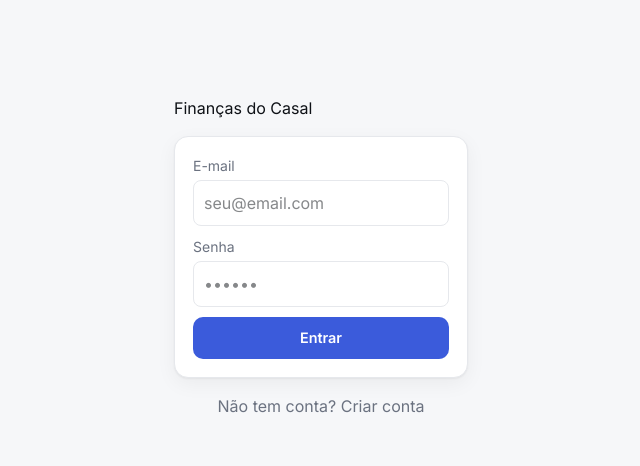
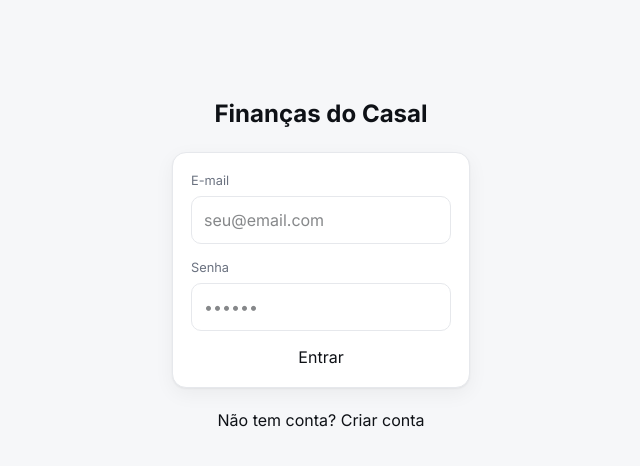
Before and after one commit to luiznocencio/financas-casal, a Next.js app: page /login in a window 1280 px wide. Shown: the top 466 px of the page, without its empty margins (319-959 px from the left). Built offline with nearby package versions, Linux system fonts and the light colour scheme.

Commit message:
feat(ui): login e onboarding redesenhados

```diff
--- a/src/app/login/page.tsx
+++ b/src/app/login/page.tsx
@@ -3,6 +3,7 @@ import { useState } from "react";
 import { useRouter } from "next/navigation";
 import { Card } from "@/components/ui/Card";
 import { Button } from "@/components/ui/Button";
+import { Field } from "@/components/ui/Field";
 import { createBrowserSupabase } from "@/lib/supabase/client";
 
 function mensagemErro(msg: string): string {
@@ -65,55 +66,52 @@ export default function LoginPage() {
   }
 
   return (
-    <main style={{ maxWidth: 360, margin: "80px auto", padding: 16, display: "grid", gap: 16 }}>
-      <h1>Finanças do Casal</h1>
+    <main style={{ maxWidth: 380, margin: "80px auto", padding: 16, display: "grid", gap: 20 }}>
+      <h1 style={{ textAlign: "center", fontFamily: "var(--font-sans)", fontWeight: 700, fontSize: "1.5rem" }}>
+        Finanças do Casal
+      </h1>
 
       <Card>
-        <form onSubmit={enviar} style={{ display: "grid", gap: 10 }}>
-          <label style={{ display: "grid", gap: 4 }}>
-            <span style={{ fontSize: 14, color: "var(--muted)" }}>E-mail</span>
-            <input
+        <form onSubmit={enviar} style={{ display: "grid", gap: 14 }}>
+          <Field
+            label="E-mail"
             type="email"
             required
             value={email}
             onChange={(e) => setEmail(e.target.value)}
             placeholder="seu@email.com"
-              style={{ padding: 10, borderRadius: 8, border: "1px solid var(--borda)" }}
           />
-          </label>
 
-          <label style={{ display: "grid", gap: 4 }}>
-            <span style={{ fontSize: 14, color: "var(--muted)" }}>Senha</span>
-            <input
+          <Field
+            label="Senha"
             type="password"
             required
             value={senha}
             onChange={(e) => setSenha(e.target.value)}
             placeholder="••••••"
-              style={{ padding: 10, borderRadius: 8, border: "1px solid var(--borda)" }}
           />
-          </label>
 
-          {erro && <p style={{ color: "var(--negativo)", margin: 0 }}>{erro}</p>}
-          {aviso && <p style={{ margin: 0 }}>{aviso}</p>}
+          {erro && <p style={{ color: "var(--negativo)", margin: 0, fontSize: "0.875rem" }}>{erro}</p>}
+          {aviso && <p style={{ margin: 0, color: "var(--muted)", fontSize: "0.875rem" }}>{aviso}</p>}
 
-          <Button type="submit" variant="primary" disabled={carregando}>
+          <Button type="submit" variant="primary" tamanho="lg" disabled={carregando} style={{ width: "100%" }}>
             {carregando ? "..." : modo === "entrar" ? "Entrar" : "Criar conta"}
           </Button>
         </form>
       </Card>
 
-      <button
+      <Button
         type="button"
+        variant="quiet"
         onClick={() => {
           setModo(modo === "entrar" ? "criar" : "entrar");
           setErro(null);
           setAviso(null);
         }}
-        style={{ background: "none", border: "none", color: "var(--muted)", cursor: "pointer", textAlign: "center" }}
+        style={{ justifySelf: "center" }}
       >
         {modo === "entrar" ? "Não tem conta? Criar conta" : "Já tem conta? Entrar"}
-      </button>
+      </Button>
     </main>
   );
 }
--- a/src/components/onboarding/OnboardingForm.tsx
+++ b/src/components/onboarding/OnboardingForm.tsx
@@ -3,6 +3,7 @@ import { useState } from "react";
 import { useRouter } from "next/navigation";
 import { Card } from "@/components/ui/Card";
 import { Button } from "@/components/ui/Button";
+import { Field } from "@/components/ui/Field";
 
 export function OnboardingForm({ nomeSugerido }: { nomeSugerido: string }) {
   const router = useRouter();
@@ -58,31 +59,23 @@ export function OnboardingForm({ nomeSugerido }: { nomeSugerido: string }) {
       </div>
 
       <Card>
-        <div style={{ display: "grid", gap: 10 }}>
-          <label style={{ display: "grid", gap: 4 }}>
-            <span style={{ fontSize: 14, color: "var(--muted)" }}>Seu nome</span>
-            <input value={nome} onChange={(e) => setNome(e.target.value)}
-              style={{ padding: 10, borderRadius: 8, border: "1px solid var(--borda)" }} />
-          </label>
+        <div style={{ display: "grid", gap: 14 }}>
+          <Field label="Seu nome" value={nome} onChange={(e) => setNome(e.target.value)} />
 
           {modo === "criar" ? (
-            <label style={{ display: "grid", gap: 4 }}>
-              <span style={{ fontSize: 14, color: "var(--muted)" }}>Nome do lar</span>
-              <input value={nomeLar} onChange={(e) => setNomeLar(e.target.value)}
-                style={{ padding: 10, borderRadius: 8, border: "1px solid var(--borda)" }} />
-            </label>
+            <Field label="Nome do lar" value={nomeLar} onChange={(e) => setNomeLar(e.target.value)} />
           ) : (
-            <label style={{ display: "grid", gap: 4 }}>
-              <span style={{ fontSize: 14, color: "var(--muted)" }}>Código de convite</span>
-              <input value={inviteCode} onChange={(e) => setInviteCode(e.target.value)}
-                placeholder="ex.: 27065952"
-                style={{ padding: 10, borderRadius: 8, border: "1px solid var(--borda)" }} />
-            </label>
+            <Field
+              label="Código de convite"
+              value={inviteCode}
+              onChange={(e) => setInviteCode(e.target.value)}
+              placeholder="ex.: 27065952"
+            />
           )}
 
-          {erro && <p style={{ color: "var(--negativo)", margin: 0 }}>{erro}</p>}
+          {erro && <p style={{ color: "var(--negativo)", margin: 0, fontSize: "0.875rem" }}>{erro}</p>}
 
-          <Button variant="primary" onClick={enviar} disabled={carregando}>
+          <Button variant="primary" onClick={enviar} disabled={carregando} style={{ width: "100%" }}>
             {carregando ? "..." : modo === "criar" ? "Criar lar" : "Entrar no lar"}
           </Button>
         </div>
```
Lines whose indentation alone changed are shown as unchanged.
